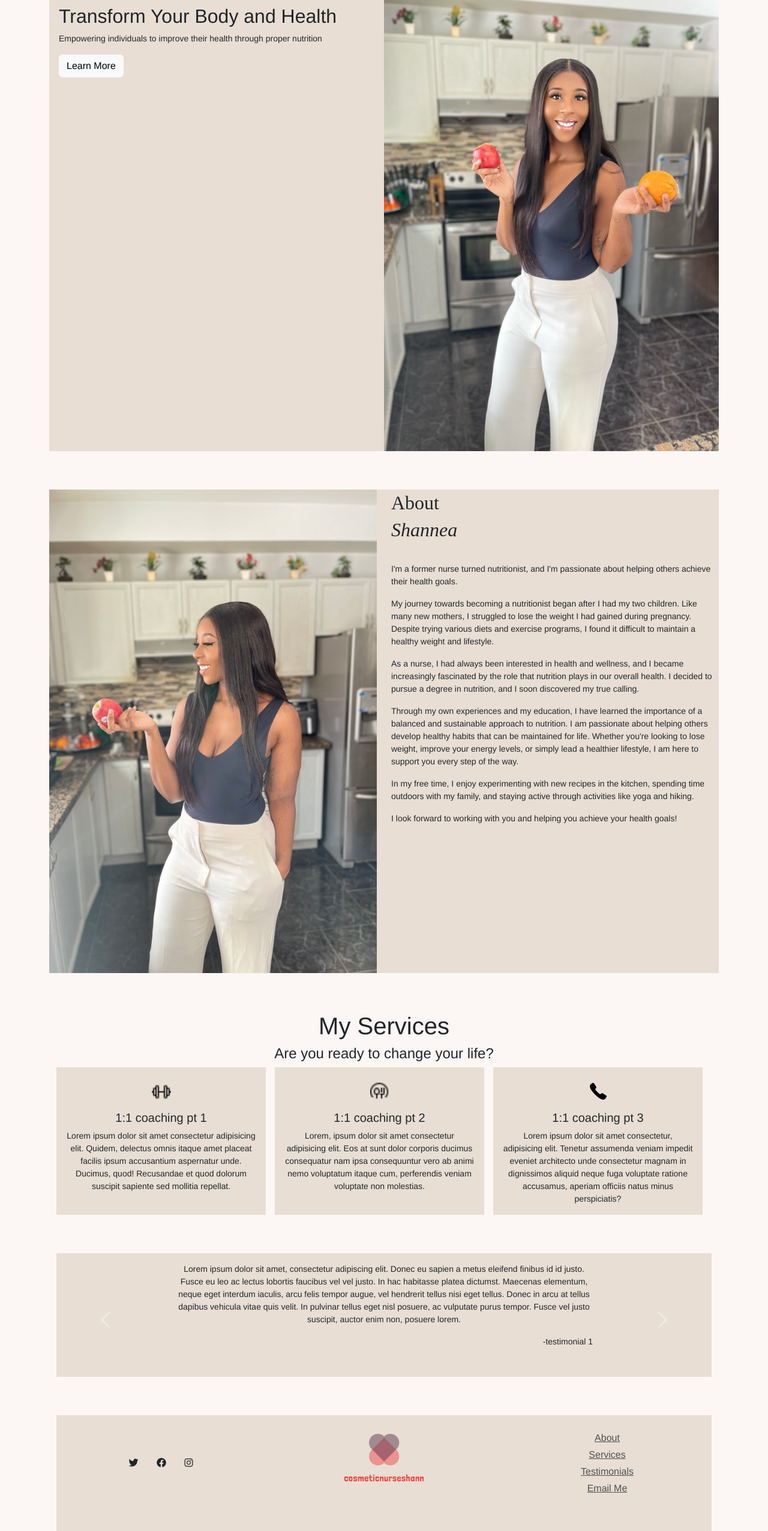
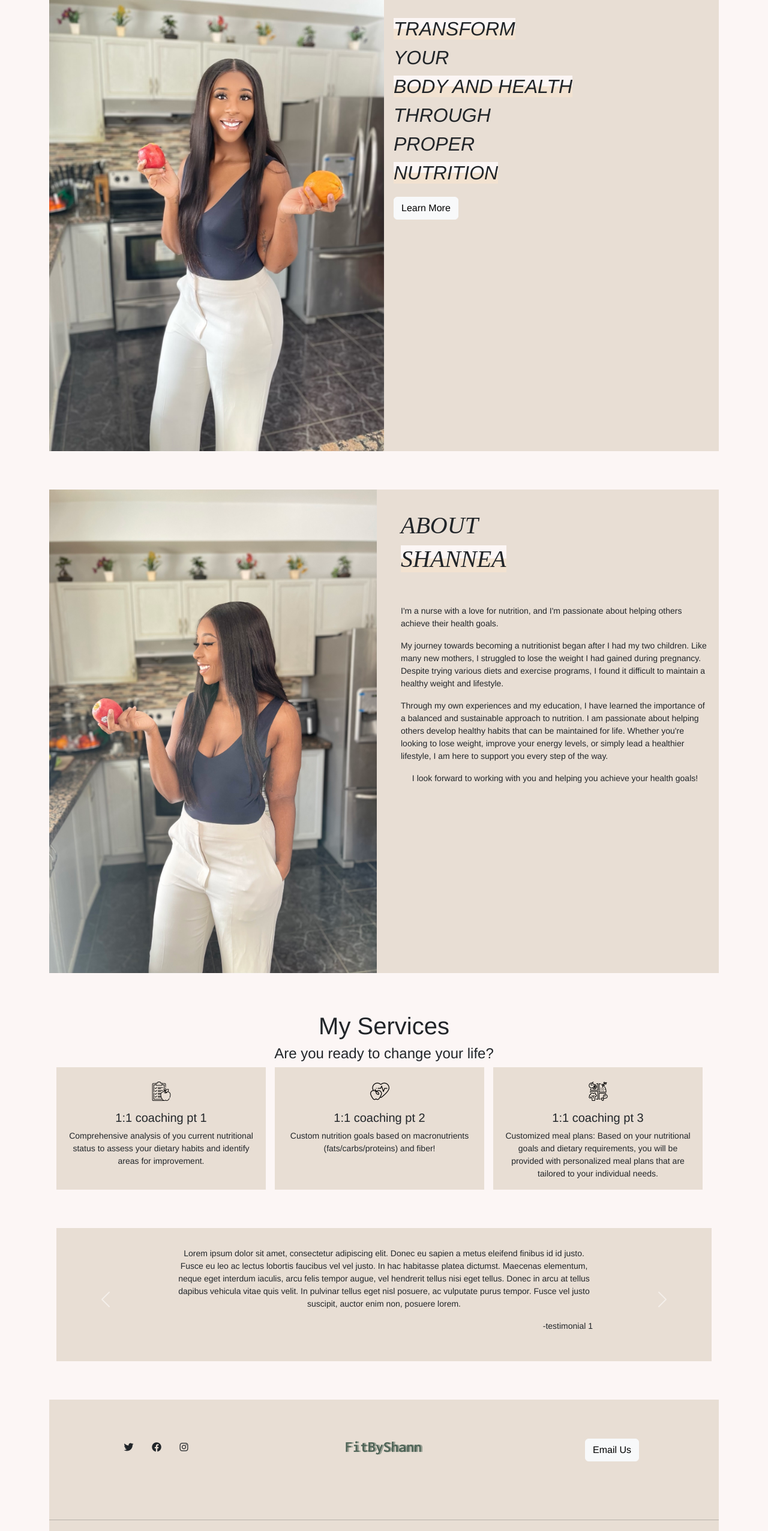
Before and after one commit to jemarm/cosmeticnurseshann, a website: page index.html in a window 1280 px wide. Shown: the part 160-2712 px from the top of the page at 60% size. Drawn offline with nearby package versions, Linux system fonts and the light colour scheme.

Commit message:
adjusted hero 1 and and hero 2 for smaller screents. changed footer and updated logos

```diff
--- a/index.html
+++ b/index.html
@@ -8,16 +8,16 @@
   <link rel="stylesheet" href="https://cdn.jsdelivr.net/npm/@fortawesome/fontawesome-free@6.1.0/css/all.css">
 
   <link rel="stylesheet" type="text/css" href="styles.css">
-  <title>Cosmeticnurseshann</title>
+  <title>Fit By Shann</title>
 </head>
 <body data-spy="scroll" data-target=".navBar" class="position-relative">
   <!--NAVBAR-->
   <div class="container main h-20">
     <div class="container navBar">
       <div id="mainNavigation p-0">
-        <nav class="nav navbar navbar-expand-md navbar-light" role="navigation">
-          <div class="navLogo text-center ">
-            <img src="./imgs/temp_logo_transparent.png" alt="" style="max-width: 7rem">
+        <nav class="nav navbar navbar-expand-lg navbar-light" role="navigation">
+          <div class="navLogo text-center mx-auto">
+            <img src="./imgs/2_temp_logo_transparent.png" alt="" style="max-width: 7rem">
           </div>
           <div class="togglerSection navbar-dark text-center my-2">
             <button class="navbar-toggler w-75" type="button" data-bs-toggle="collapse" data-bs-target="#navbarNavDropdown" aria-controls="navbarNavDropdown" aria-expanded="false" aria-label="Toggle navigation">
@@ -52,16 +52,22 @@
 <div class="container main h-70 pt-4 ">
   <div class="card border-0 rounded-0 mb-3 card-body-custom" id="hero-1">
     <div class="row g-0">
-      <div class="col-md-6 order-md-1 order-2">
-        <div class="card-body">
-          <h2 class="card-text">Transform Your Body and Health</h2>
-          <p class="card-text">Empowering individuals to improve their health through proper nutrition</p>
-          <button type="button" class="btn btn-light" type="button" onclick="window.open('https://form.jotform.com/230898956028269', '_blank');"> Learn More </button>
+      <div class="col-md-6 order-md-2 order-2">
+        <div class="card-body hero-1">
+          <h2 class="card-text hero-1-title text-start"
+          ><em style="background: linear-gradient(to bottom, #FCF6F5FF 50%, #f2e2d0 50%);">TRANSFORM</em> <br>
+          <em>YOUR</em><br>
+          <em style="background: linear-gradient(to bottom, #FCF6F5FF 50%, #f2e2d0 50%);">BODY AND HEALTH</em><br>
+           <em>THROUGH</em><br>
+           <em>PROPER</em><br>
+           <em style="background: linear-gradient(to bottom, #FCF6F5FF 50%, #f2e2d0 50%);">NUTRITION</em>
+          </h2>
+          <button type="button-hero-1" class="btn btn-light" type="button" onclick="window.open('https://form.jotform.com/230898956028269', '_blank');"> Learn More </button>
         </div>
       </div>
-      <div class="hero-1-image col-md-6 order-md-2 order-1">
+      <div class="hero-1-image col-md-6 order-md-1 order-1">
         <div class="card-body p-0">
-          <img src="./imgs/selfies/Facetune_26-02-2023-15-00-30.jpg" class="img-fluid  hero-image" alt="selfie" style="object-fit: cover; height: 100%; width: 100%;">
+          <img src="./imgs/selfies/Facetune_26-02-2023-15-00-30.jpg" class="img-fluid  hero-image" alt="selfie" style="height: 50%; width: 100%;">
         </div>
       </div>
     </div>
@@ -73,26 +79,25 @@
 <div class="container main h-70 pt-5">
   <div class="hero-2 card border-0 rounded-0 mb-3 card-body-custom"  id="hero-2">
     <div class="row">
-      <div class="hero-2-image col-md-6">
+      <div class="col-md-6 order-2">
+        <div class="card-body hero-2-title">
+        <h3><em>ABOUT</em>
+          <br>
+          <em style="background: linear-gradient(to bottom, #FCF6F5FF 50%, #f2e2d0 50%);">SHANNEA</em>
+        </h3>
+      </div>
+        <div class="card-body hero-2 p-0">
+          <p>I'm a nurse with a love for nutrition, and I'm passionate about helping others achieve their health goals.</p>
+          <p>My journey towards becoming a nutritionist began after I had my two children. Like many new mothers, I struggled to lose the weight I had gained during pregnancy. Despite trying various diets and exercise programs, I found it difficult to maintain a healthy weight and lifestyle.</p>
+          <p>Through my own experiences and my education, I have learned the importance of a balanced and sustainable approach to nutrition. I am passionate about helping others develop healthy habits that can be maintained for life. Whether you're looking to lose weight, improve your energy levels, or simply lead a healthier lifestyle, I am here to support you every step of the way.</p>
+          <p>I look forward to working with you and helping you achieve your health goals!</p>
+      </div>
+    </div>
+      <div class="hero-2-image col-md-6 order-1">
         <div class="card-body p-0">
           <img src="./imgs/selfies/IMG_3012.jpg" class="img-fluid  hero-image" alt="selfie" style="object-fit: cover; height: 100%; width: 100%;">
         </div>
       </div>
-      <div class="col-md-6">
-        <div class="card-body p-0">
-          <h3>About
-            <br>
-            <em>Shannea</em>
-          </h3>
-          <br>
-          <p>I'm a former nurse turned nutritionist, and I'm passionate about helping others achieve their health goals.</p>
-          <p>My journey towards becoming a nutritionist began after I had my two children. Like many new mothers, I struggled to lose the weight I had gained during pregnancy. Despite trying various diets and exercise programs, I found it difficult to maintain a healthy weight and lifestyle.</p>
-          <p>As a nurse, I had always been interested in health and wellness, and I became increasingly fascinated by the role that nutrition plays in our overall health. I decided to pursue a degree in nutrition, and I soon discovered my true calling.</p>
-          <p>Through my own experiences and my education, I have learned the importance of a balanced and sustainable approach to nutrition. I am passionate about helping others develop healthy habits that can be maintained for life. Whether you're looking to lose weight, improve your energy levels, or simply lead a healthier lifestyle, I am here to support you every step of the way.</p>
-          <p>In my free time, I enjoy experimenting with new recipes in the kitchen, spending time outdoors with my family, and staying active through activities like yoga and hiking.</p>
-          <p>I look forward to working with you and helping you achieve your health goals!</p>
-      </div>
-    </div>
   </div>
 </div>
 
@@ -106,27 +111,27 @@
   <!--Service 1 -->
   <div class="services card-group text-center">
     <div class="service-1 card border-0 rounded-0 mb-3 services-body-custom pt-4">
-      <img src="./imgs/icons8-dumbbell-16.png" class="card-img-top mx-auto d-block"
+      <img src="./imgs/plan.png" class="card-img-top mx-auto d-block"
       style="max-width:2rem"  alt="temp-logo">
       <div class="card-body">
         <h5 class="card-title">1:1 coaching pt 1</h5>
-        <p class="card-text">Lorem ipsum dolor sit amet consectetur adipisicing elit. Quidem, delectus omnis itaque amet placeat facilis ipsum accusantium aspernatur unde. Ducimus, quod! Recusandae et quod dolorum suscipit sapiente sed mollitia repellat.</p>
+        <p class="card-text">Comprehensive analysis of you current nutritional status to assess your dietary habits and identify areas for improvement.</p>
       </div>
     </div>
    <!--Service 2 -->
     <div class="service-2 card border-0 rounded-0 mb-3 services-body-custom pt-4">
-      <img src="./imgs/icons8-meal-16.png" class="card-img-top mx-auto d-block" style="max-width:2rem" alt="temp-logo">
+      <img src="./imgs/health.png" class="card-img-top mx-auto d-block" style="max-width:2rem" alt="temp-logo">
       <div class="card-body">
         <h5 class="card-title">1:1 coaching pt 2</h5>
-        <p class="card-text">Lorem, ipsum dolor sit amet consectetur adipisicing elit. Eos at sunt dolor corporis ducimus consequatur nam ipsa consequuntur vero ab animi nemo voluptatum itaque cum, perferendis veniam voluptate non molestias.</p>
+        <p class="card-text">Custom nutrition goals based on macronutrients (fats/carbs/proteins) and fiber!</p>
       </div>
     </div>
     <!--Service 3 -->
     <div class="service-3 card border-0 rounded-0 mb-3 services-body-custom pt-4">
-      <img src="./imgs/icons8-phone-50.png" class="card-img-top mx-auto d-block" style="max-width:2rem" alt="temp-logo">
+      <img src="./imgs/nutrition.png" class="card-img-top mx-auto d-block" style="max-width:2rem" alt="temp-logo">
       <div class="card-body">
         <h5 class="card-title">1:1 coaching pt 3</h5>
-        <p class="card-text">Lorem ipsum dolor sit amet consectetur, adipisicing elit. Tenetur assumenda veniam impedit eveniet architecto unde consectetur magnam in dignissimos aliquid neque fuga voluptate ratione accusamus, aperiam officiis natus minus perspiciatis?</p>
+        <p class="card-text">Customized meal plans: Based on your nutritional goals and dietary requirements, you will be provided with personalized meal plans that are tailored to your individual needs.</p>
       </div>
     </div>
   </div>
@@ -141,7 +146,7 @@
         <div class="card border-0 rounded-0 mb-3 card-body-custom">
           <div class="col-md-8 mx-auto">
             <div class="card-body text-center">
-              <p class="card-text">Lorem ipsum dolor sit amet, consectetur adipiscing elit. Donec eu sapien a metus eleifend finibus id id justo. Fusce eu leo ac lectus lobortis faucibus vel vel justo. In hac habitasse platea dictumst. Maecenas elementum, neque eget interdum iaculis, arcu felis tempor augue, vel hendrerit tellus nisi eget tellus. Donec in arcu at tellus dapibus vehicula vitae quis velit. In pulvinar tellus eget nisl posuere, ac vulputate purus tempor. Fusce vel justo suscipit, auctor enim non, posuere lorem.</p>
+              <p class="card-text mt-3">Lorem ipsum dolor sit amet, consectetur adipiscing elit. Donec eu sapien a metus eleifend finibus id id justo. Fusce eu leo ac lectus lobortis faucibus vel vel justo. In hac habitasse platea dictumst. Maecenas elementum, neque eget interdum iaculis, arcu felis tempor augue, vel hendrerit tellus nisi eget tellus. Donec in arcu at tellus dapibus vehicula vitae quis velit. In pulvinar tellus eget nisl posuere, ac vulputate purus tempor. Fusce vel justo suscipit, auctor enim non, posuere lorem.</p>
               <p class="text-end">-testimonial 1</p>
             </div>
           </div>
@@ -182,7 +187,7 @@
 </div>
 
 <!-- footer -->
-<div class="footer container main h-50 pt-5 ">
+<div class="footer h-25 pt-5 ">
   <footer>
     <div class="container-footer mb-3 ">
       <div class="row justify-content-between align-items-center">
@@ -202,31 +207,22 @@
         <div class="col-lg-4 col-md-4 col-sm-4 mb-4 d-flex justify-content-center">
           <div class="col-sm-4 d-flex justify-content-center ">
             <a class="navbar-brand" href="#">
-              <img src="imgs/temp_logo_transparent.png" class="img-fluid" style="max-width:10rem" alt="...">
+              <img src="./imgs/2_temp_logo_transparent.png" class="img-fluid" style="max-width:10rem" alt="...">
             </a>
           </div>
         </div>
-        <div class="col-lg-4 col-md-4 mb-4 col-sm-4 d-flex justify-content-center">
-          <ul class="list-unstyled mb-0 text-center">
-            <li class="mb-1">
-              <a href="#!" style="color: #4f4f4f;">About</a>
-            </li>
-            <li class="mb-1">
-              <a href="#!" style="color: #4f4f4f;">Services</a>
-            </li>
-            <li class="mb-1">
-              <a href="#!" style="color: #4f4f4f;">Testimonials</a>
-            </li>
+        <div class="col-lg-4 col-md-4  col-sm-4 d-flex justify-content-center">
+          <ul class="footer-email list-unstyled text-center">
             <li>
-              <a href="#!" style="color: #4f4f4f;">Email Me</a>
+              <a href="mailto:coachfitbyshann@gmail.com" class="btn btn-light" target="_blank" class="btn btn-primary">Email Us</a>
             </li>
           </ul>
         </div>
       </div>
-    </div>
-    <div class="text-center">
-      <hr>
-      <p>Website By: jemar.io</p>
+      <div class="text-center">
+        <hr>
+        <p>© 2023 FitByShann. All rights reserved. | Website by: jemar.io</p>
+      </div>
     </div>
   </footer>
 </div>
--- a/styles.css
+++ b/styles.css
@@ -21,7 +21,7 @@ font-style: normal;
 letter-spacing: 0em;
 text-transform: none;
 line-height: 1.4em;
-font-size: 2rem;
+font-size: 2.5rem;
 }
 
 #mainNavigation a {
@@ -93,10 +93,38 @@ a.dropdown-item:hover {
   z-index: 2;
 }
 
+
+.card-text.hero-1-title {
+margin: 1rem 0;
+line-height: 1.5em;
+}
+
+
 .hero1-image {
   position: relative;
   z-index: 1;
 }
+
+.hero-2-image {
+  position: relative;
+  z-index: 1;
+}
+
+.hero-2-title h3 {
+  margin: 1rem 0 !important;
+}
+
+.card-body.hero-2 {
+  display: flex;
+  flex-direction: column;
+  justify-content: center;
+  align-items: center;
+  margin: 1rem;
+}
+
+
+
+
 
 
 /*
@@ -115,12 +143,37 @@ a.dropdown-item:hover {
   object-fit: cover; /* use object-fit to fill the image within the column */
 }
 
+.button-hero-1 {
+  justify-content: center;
+  align-items: center;
+}
+
 @media (max-width: 767px) {
   /* on mobile, make the image take up the entire width of the card */
-  .hero-image {
-    height: 100%;
+  .hero-1-image {
+    height: 50%;
     width: 100%;
   }
+
+  .hero-2-image {
+    height: 50%;
+    width: 100%;
+  }
+
+  .card-text.hero-1-title {
+    font-size: 2.5rem;
+    line-height: 1.2;
+    text-align: center;
+  }
+
+  .card-body.hero-1 {
+    text-align: center;
+  }
+  .btn[type="button-hero-1"] {
+    width: 100%;
+  }
+
+
 }
 
 .services-body-custom {
@@ -134,5 +187,8 @@ p {
 
 footer {
   background-color: #e8ded4;
+}
 
+footer-email {
+  background-color: #e8ded4;
 }
```
Also changed, not shown: imgs/2_temp_logo_transparent.png (added), imgs/health.png (added), imgs/nutrition.png (added), imgs/plan.png (added).
